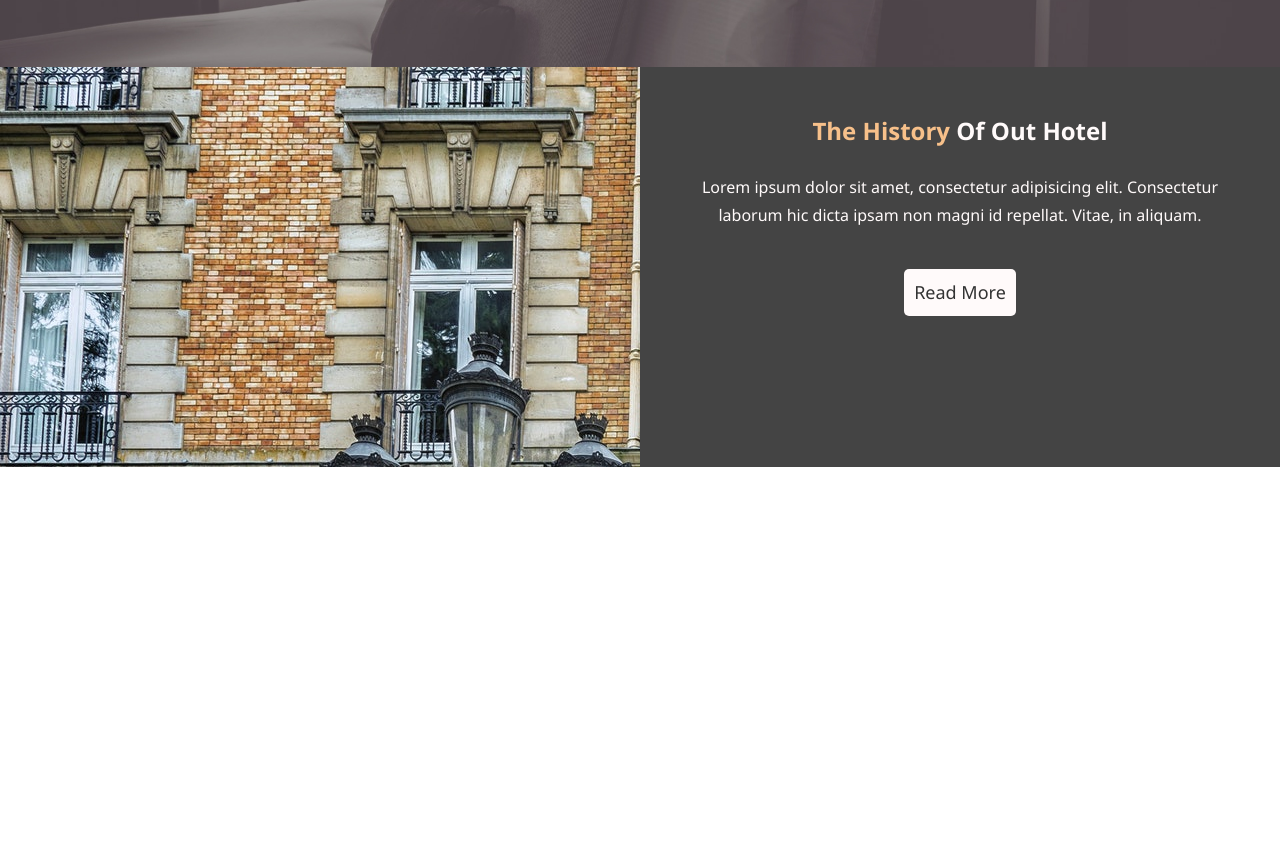
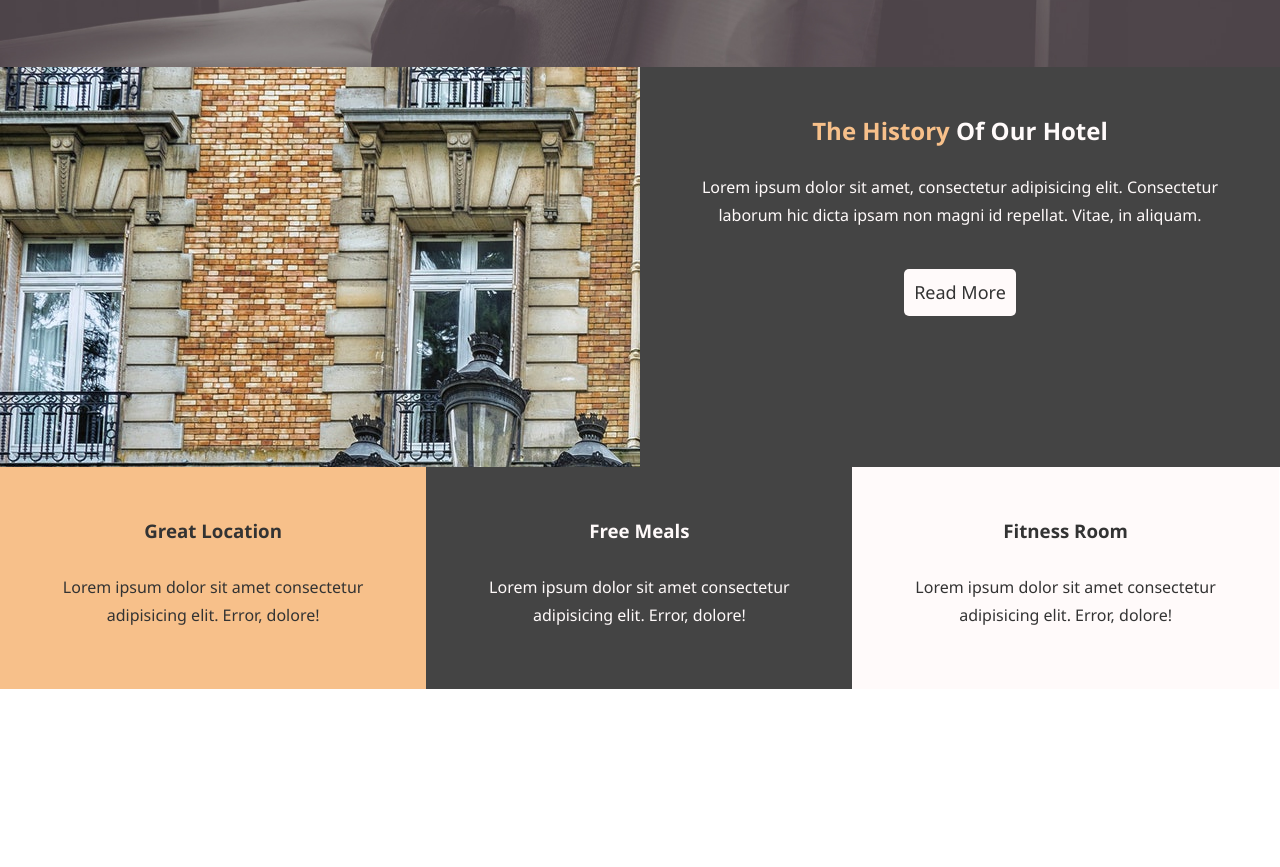
Before and after one commit to atbostan/CssWebSites, a plain HTML site: page HotelWebSite/index.html in a window 1280 px wide. Shown: the part 600-1467 px from the top of the page. Before the commit the page ends 1067 px from the top, so only its background shows below. Drawn offline with Linux system fonts and the light colour scheme.

Commit message:
fature boxes added

```diff
--- a/HotelWebSite/css/style.css
+++ b/HotelWebSite/css/style.css
@@ -173,3 +173,15 @@ p{
 #home-info .info-content p{
     padding-bottom: 30px;
 }
+
+#features{
+    height: 400px;
+}
+
+.box{ /*Make 3 boxes on one row*/
+    float: left;
+    width: 33.3%;
+    padding: 50px;
+    text-align: center;
+
+}
--- a/HotelWebSite/index.html
+++ b/HotelWebSite/index.html
@@ -42,7 +42,7 @@
         </div>
         <div class="info-content">
             <h2><span class="text-primary">The History</span>
-                Of Out Hotel
+                Of Our Hotel
             </h2>
             <p>Lorem ipsum dolor sit amet, consectetur adipisicing elit. Consectetur laborum hic dicta ipsam non magni id repellat. Vitae, in aliquam.
 
@@ -50,5 +50,16 @@
             <a href="about.html" class="btn btn-light">Read More</a>
         </div>
     </section>
+    <section id="features">
+        <div class="box bg-primary">
+            <h3>Great Location</h3>
+            <p>Lorem ipsum dolor sit amet consectetur adipisicing elit. Error, dolore!</p>
+        </div>
+        <div class="box bg-dark"><h3>Free Meals</h3>
+            <p>Lorem ipsum dolor sit amet consectetur adipisicing elit. Error, dolore!</p></div>
+        <div class="box bg-light"><h3>Fitness Room</h3>
+            <p>Lorem ipsum dolor sit amet consectetur adipisicing elit. Error, dolore!</p></div>
+
+    </section>
   </body>
 </html>
```
